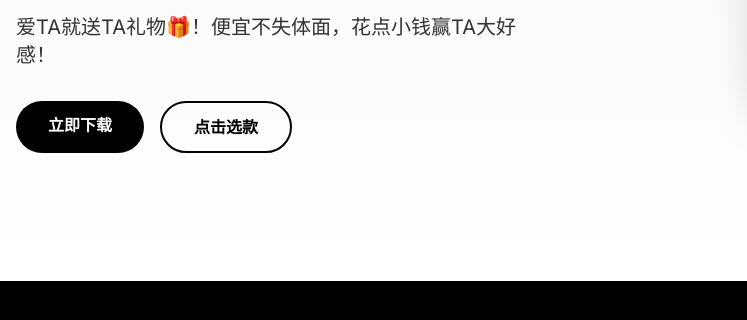
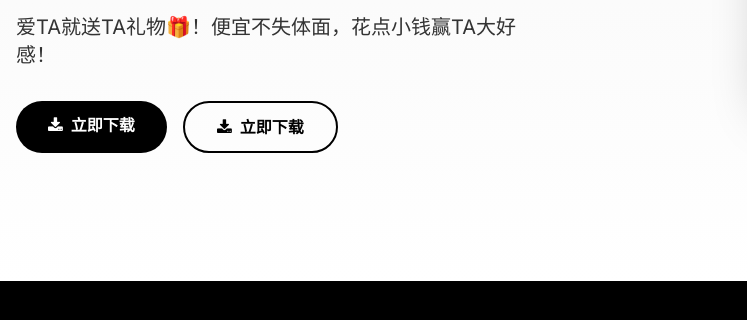
Before and after one commit to 27657627/-, a plain HTML site: page index.html in a window 1280 px wide. Shown: the part 411-731 px from the top of the page, 0-747 px from the left. Drawn offline with nearby package versions, Linux system fonts and the light colour scheme.

Commit message:
Update index.html

```diff
--- a/index.html
+++ b/index.html
@@ -88,10 +88,10 @@
                 </p>
                 <div class="flex flex-col sm:flex-row space-y-4 sm:space-y-0 sm:space-x-4">
                     <a href="#download" class="bg-nike-black text-nike-white px-8 py-3 rounded-full font-semibold text-center hover:bg-nike-red transition-colors hover-scale">
-                        <i class=""></i>立即下载
+                        <i class="fa fa-download mr-2"></i>立即下载
                     </a>
                     <a href="http://a.xn--rhqi60el43iwwb9xx.com/" class="border-2 border-nike-black text-nike-black px-8 py-3 rounded-full font-semibold text-center hover:border-nike-red hover:text-nike-red transition-colors hover-scale">
-                        点击选款
+                        <i class="fa fa-download mr-2"></i>立即下载
                     </a>
                     </a>
                 </div>
```
